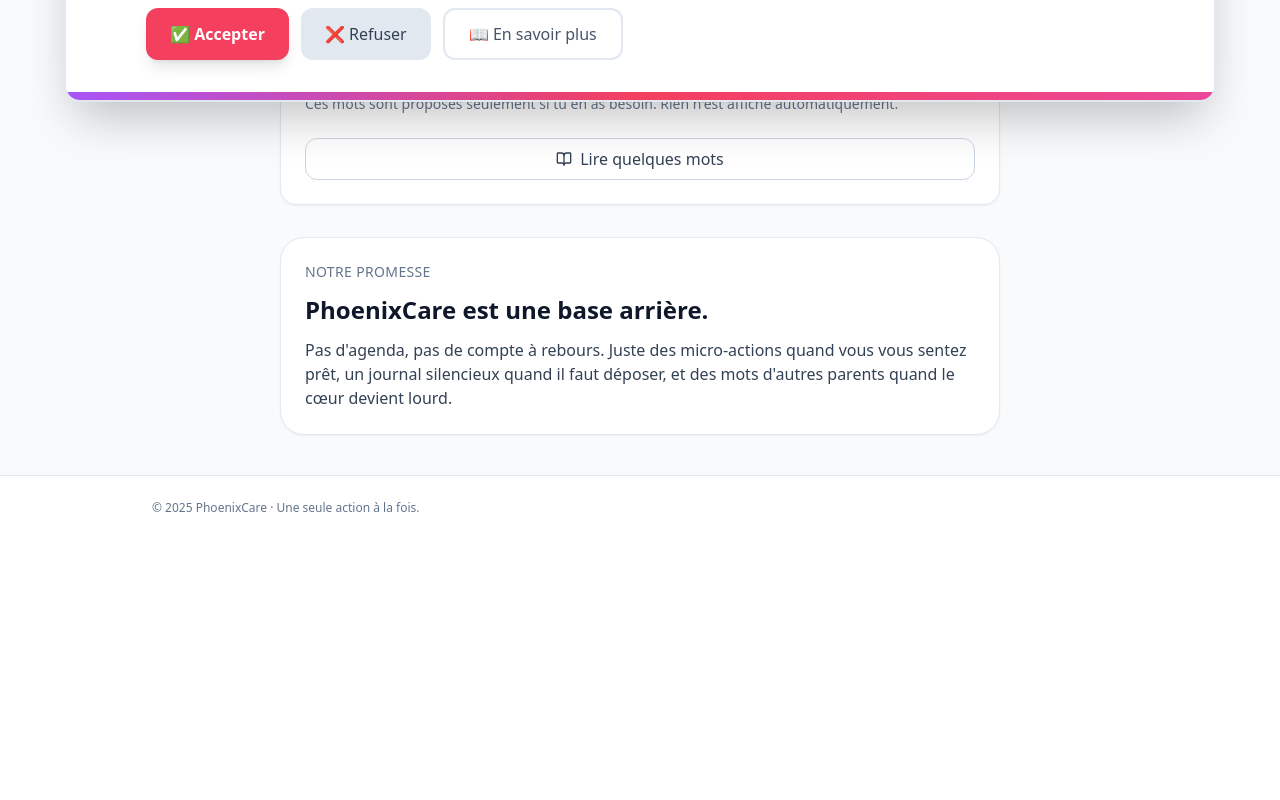
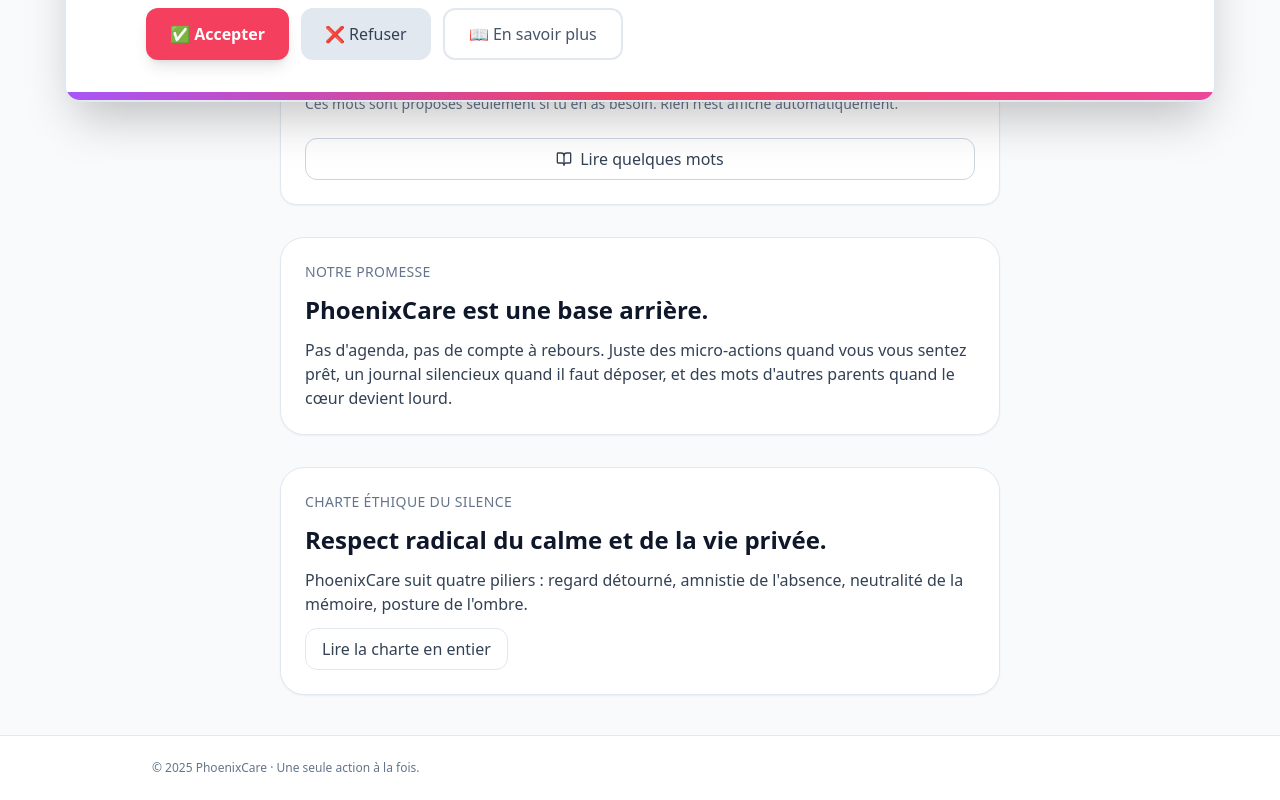
Before and after one commit to Alvarezitooo/phoenix-careopsV2, a Next.js app in the folder client/: page / in a window 1280 px wide. Shown: the part 674-1474 px from the top of the page. Before the commit the page ends 1214 px from the top, so only its background shows below. Built offline with nearby package versions, Linux system fonts and the light colour scheme; no server answers.

Commit message:
modif flow ux/ui fix bug1

```diff
--- /dev/null
+++ b/client/app/charte/page.tsx
@@ -0,0 +1,68 @@
+import Link from 'next/link';
+
+const pillars = [
+  {
+    title: 'Principe du regard détourné',
+    subtitle: 'Privacy by design',
+    rule: 'Par défaut, PhoenixCare est aveugle au contenu du journal.',
+    details:
+      "Rien n'est interprété tant que vous n'actionnez pas une aide explicite. Vos mots ne deviennent jamais des 'données' sans consentement.",
+  },
+  {
+    title: 'Amnistie de l’absence',
+    subtitle: 'Right to disappear',
+    rule: "L'application n'attend rien de vous.",
+    details:
+      "Aucun rappel automatique, aucun streak. Vous pouvez disparaître deux mois et revenir sans reproche.",
+  },
+  {
+    title: 'Neutralité de la mémoire',
+    subtitle: 'Non-judgmental storage',
+    rule: 'Le passé sert uniquement si vous le demandez.',
+    details:
+      "PhoenixCare ne ressort pas vos anciennes notes sauf pour répondre à une question concrète (ex. date pour un dossier).",
+  },
+  {
+    title: 'Posture de l’ombre',
+    subtitle: 'Support over substitution',
+    rule: "L'IA reste un scribe, jamais un oracle.",
+    details:
+      "Elle reformule, prépare, simplifie, mais ne parle pas à votre place. Elle redonne votre voix plutôt que de la remplacer.",
+  },
+];
+
+export default function ChartePage() {
+  return (
+    <div className="min-h-screen bg-slate-50 py-12 px-4">
+      <div className="max-w-3xl mx-auto space-y-8">
+        <header className="text-center space-y-3">
+          <p className="text-xs uppercase tracking-wide text-slate-500">PhoenixCare</p>
+          <h1 className="text-3xl font-semibold text-slate-900">Charte Éthique du Silence</h1>
+          <p className="text-slate-600">
+            Contrat de confiance entre l&apos;outil et les parents. Chaque nouvelle fonctionnalité passe par ces quatre piliers.
+          </p>
+        </header>
+
+        <div className="space-y-6">
+          {pillars.map((pillar) => (
+            <div key={pillar.title} className="bg-white border border-slate-200 rounded-2xl p-6 shadow-sm space-y-2">
+              <p className="text-xs uppercase tracking-wide text-slate-500">{pillar.subtitle}</p>
+              <h2 className="text-xl font-semibold text-slate-900">{pillar.title}</h2>
+              <p className="text-sm font-medium text-slate-700">{pillar.rule}</p>
+              <p className="text-sm text-slate-600">{pillar.details}</p>
+            </div>
+          ))}
+        </div>
+
+        <footer className="text-center text-sm text-slate-500">
+          <p>Draft vivant. Toute évolution produit doit respecter ces quatre engagements.</p>
+          <p className="mt-2">
+            <Link href="/" className="text-rose-600 hover:text-rose-700">
+              Retour à la base arrière
+            </Link>
+          </p>
+        </footer>
+      </div>
+    </div>
+  );
+}
--- a/client/app/page.tsx
+++ b/client/app/page.tsx
@@ -272,6 +272,20 @@
               silencieux quand il faut déposer, et des mots d&apos;autres parents quand le cœur devient lourd.
             </p>
           </section>
+
+          <section className="bg-white border border-slate-200 rounded-3xl p-6 shadow-sm space-y-3">
+            <p className="text-sm uppercase tracking-wide text-slate-500">Charte éthique du silence</p>
+            <h2 className="text-2xl font-semibold text-slate-900">Respect radical du calme et de la vie privée.</h2>
+            <p className="text-slate-700">
+              PhoenixCare suit quatre piliers : regard détourné, amnistie de l&apos;absence, neutralité de la mémoire, posture de l&apos;ombre.
+            </p>
+            <Link
+              href="/charte"
+              className="inline-flex items-center rounded-xl border border-slate-200 px-4 py-2 text-slate-700 hover:border-slate-300"
+            >
+              Lire la charte en entier
+            </Link>
+          </section>
         </div>
       </main>
 
```
Also changed, not shown: 2 other files (tests, documents, lock files or other folders).
